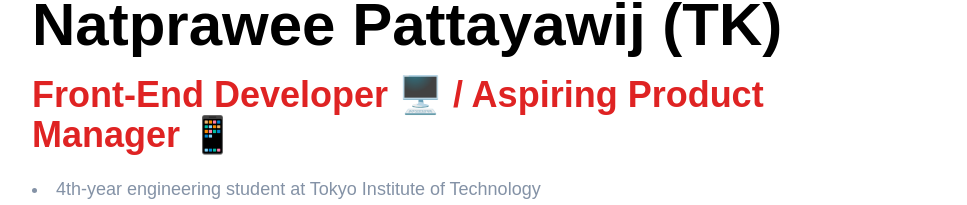
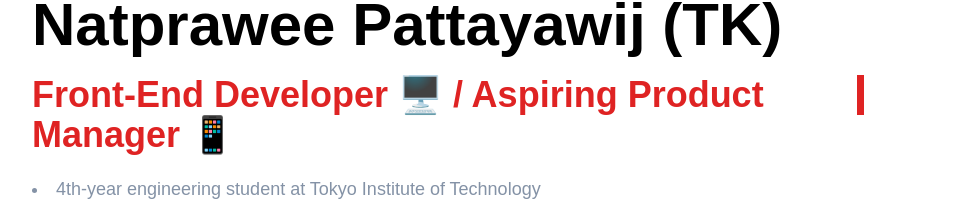
Before and after one commit to tonklable/my-portfolio, a Next.js app: page / in a window 1280 px wide. Shown: the part 317-522 px from the top of the page, without its empty margins (192-1159 px from the left). Built offline with nearby package versions, Linux system fonts and the light colour scheme.

Commit message:
Text cursor animation

```diff
--- a/package.json
+++ b/package.json
@@ -11,9 +11,6 @@
   "dependencies": {
     "@fontsource/poppins": "^4.5.10",
     "@fontsource/roboto-slab": "^4.5.11",
-    "@mdx-js/loader": "^2.3.0",
-    "@mdx-js/react": "^2.3.0",
-    "@next/mdx": "^13.4.1",
     "animejs": "^3.2.1",
     "cheerio": "^1.0.0-rc.12",
     "date-fns": "^2.29.3",
--- /dev/null
+++ b/src/components/text_animation.js
@@ -0,0 +1,46 @@
+import React from "react";
+import { motion, AnimatePresence } from "framer-motion";
+
+export default function TextAnimation() {
+    const texts = ['Front-End Developer', 'Aspiring Product Manager']
+    const emojis = [<p>🖥️</p>, <p>📱</p>]
+    const letter = {
+        hidden: { opacity: 0 },
+        visible: {
+            opacity: 1,
+        }
+    }
+    const sentence = {
+        hidden: { opacity: 1 },
+        visible: {
+            opacity: 1,
+            transition: {
+                duration: 10,
+                delay: 0.5,
+                staggerChildren: 0.5,
+            }
+        }
+    }
+
+    return (
+        <div className='flex space-x-2'>
+            {/* <motion.h2 className="flex text-xl lg:text-4xl text-left font-bold text-main font-sans" variants={sentence} initial="hidden" animate="visible">
+                I'm a {texts[0].split().map((char, index) => {
+                    return (
+                        <motion.span className="flex" key={char + '-' + index} variants={letter} initial="hidden" animate="visible">
+                            {char}
+                        </motion.span>
+                    )
+                })}
+                {emojis[0]}
+            </motion.h2> */}
+            <h2 className="flex text-xl lg:text-4xl text-left font-bold text-main font-sans">
+                Front-End Developer 🖥️ / Aspiring Product Manager 📱
+            </h2>
+            <motion.div
+                className='w-2 h-10 flex bg-main'
+                animate={{ opacity: [1, 0, 0, 1] }}
+                transition={{ times: [0, 0.001, 0.5, 0.501], duration: 1, ease: "linear", repeat: Infinity }}></motion.div>
+        </div>
+    )
+}
--- a/src/pages/index.js
+++ b/src/pages/index.js
@@ -4,6 +4,7 @@
 import { motion, AnimatePresence } from "framer-motion";
 import { getSortedPostsData } from '../lib/posts';
 import Date from '../components/date';
+import TextAnimation from '@/components/text_animation.js';
 
 export async function getStaticProps() {
   const allPostsData = getSortedPostsData();
@@ -28,9 +29,8 @@
             <h1 className="text-4xl lg:text-6xl text-left font-bold text-black font-sans leading-tight">
               Natprawee Pattayawij (TK)
             </h1>
-            <h2 className="text-xl lg:text-4xl text-left font-bold text-main font-sans ">
-              Front-End Developer 🖥️ / Aspiring Product Manager 📱
-            </h2>
+            <TextAnimation />
+
             <ul className="text-xs md:text-lg list-disc list-inside font-sans font-medium text-gray">
               <li>4th-year engineering student at Tokyo Institute of Technology</li>
               <li>Doing research in user experience of disaster prevention application in Japan</li>
```
Also changed, not shown: 1 other file (tests, documents, lock files or other folders).
